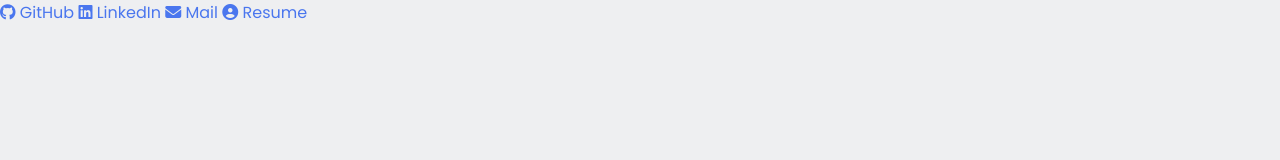
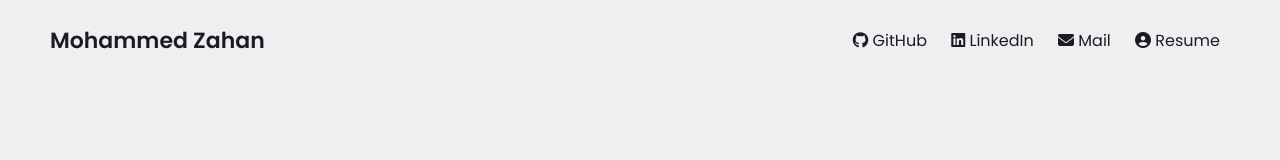
Before and after one commit to mohdzahan/mohdzahan.github.io, a plain HTML site: page index.html in a window 1280 px wide. Drawn offline with Linux system fonts and the light colour scheme.

Commit message:
Added some CSS to Nav Bar

```diff
--- a/index.html
+++ b/index.html
@@ -15,7 +15,7 @@
     <!--NAV BAR-->
     <nav>
         <div class="left">
-            <a href="/" Mohammed Zahan></a>
+            <a href="/">Mohammed Zahan</a>
         </div>
         <div class="right">
             <a href="http://github.com" target="_blank" rel="noopener noreferrer">
--- a/styles.css
+++ b/styles.css
@@ -24,3 +24,22 @@ a{
     color: var(--link-color);
     text-decoration: none;
 }
+
+nav{
+    display: flex;
+    justify-content: space-between;
+    align-items: center;
+    padding: 0 50px;
+    height: 80px;
+}
+
+nav .left a{
+    color: var(--text-color);
+    font-size : 22px;
+    font-weight: 600;
+}
+
+nav .right a{
+    color:var(--text-color);
+    margin: 0 10px;
+}
```
Also changed, not shown: 1 other file.
